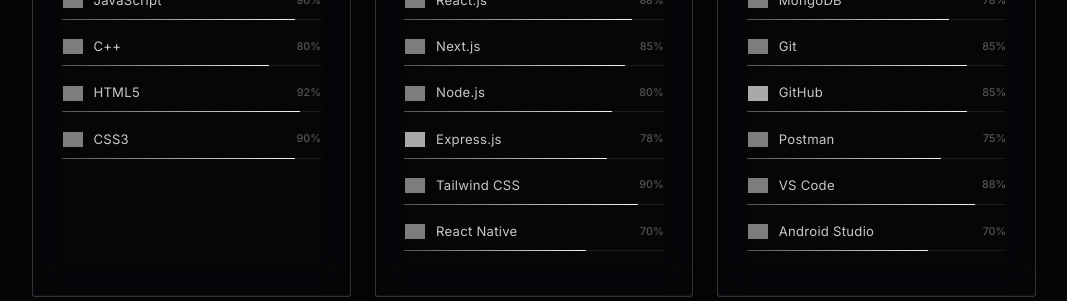
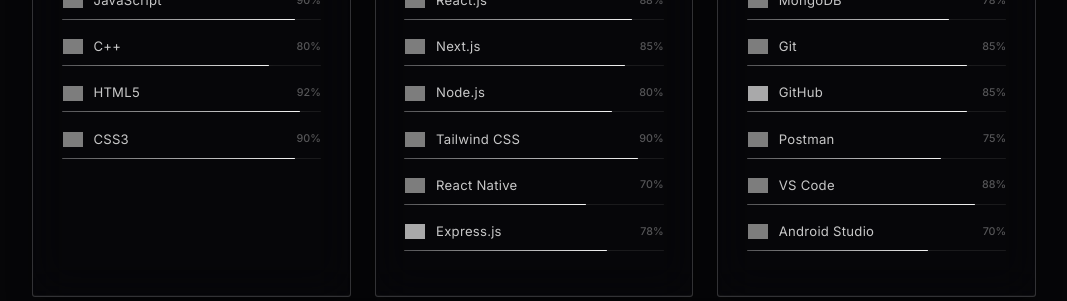
Before and after one commit to sarthakgomber/sarthak-portfolio, a Next.js app: page / in a window 1280 px wide. Shown: the part 3480-3781 px from the top of the page, without its empty margins (106-1173 px from the left). Built offline with nearby package versions, Linux system fonts and the light colour scheme; grey boxes are pictures that could not be loaded.

Commit message:
express js fix

```diff
--- a/components/Skills.js
+++ b/components/Skills.js
@@ -21,9 +21,9 @@
       { name: 'React.js',     level: 88, icon: `${CDN}/react/react-original.svg` },
       { name: 'Next.js',      level: 85, icon: `${CDN}/nextjs/nextjs-original.svg` },
       { name: 'Node.js',      level: 80, icon: `${CDN}/nodejs/nodejs-original.svg` },
-      { name: 'Express.js',   level: 78, icon: `${CDN}/express/express-original.svg`, invert: true },
       { name: 'Tailwind CSS', level: 90, icon: `${CDN}/tailwindcss/tailwindcss-original.svg` },
       { name: 'React Native', level: 70, icon: `${CDN}/react/react-original.svg` },
+      { name: 'Express.js',   level: 78, icon: `${CDN}/express/express-original.svg`, invert: true },
     ],
   },
   {
```
